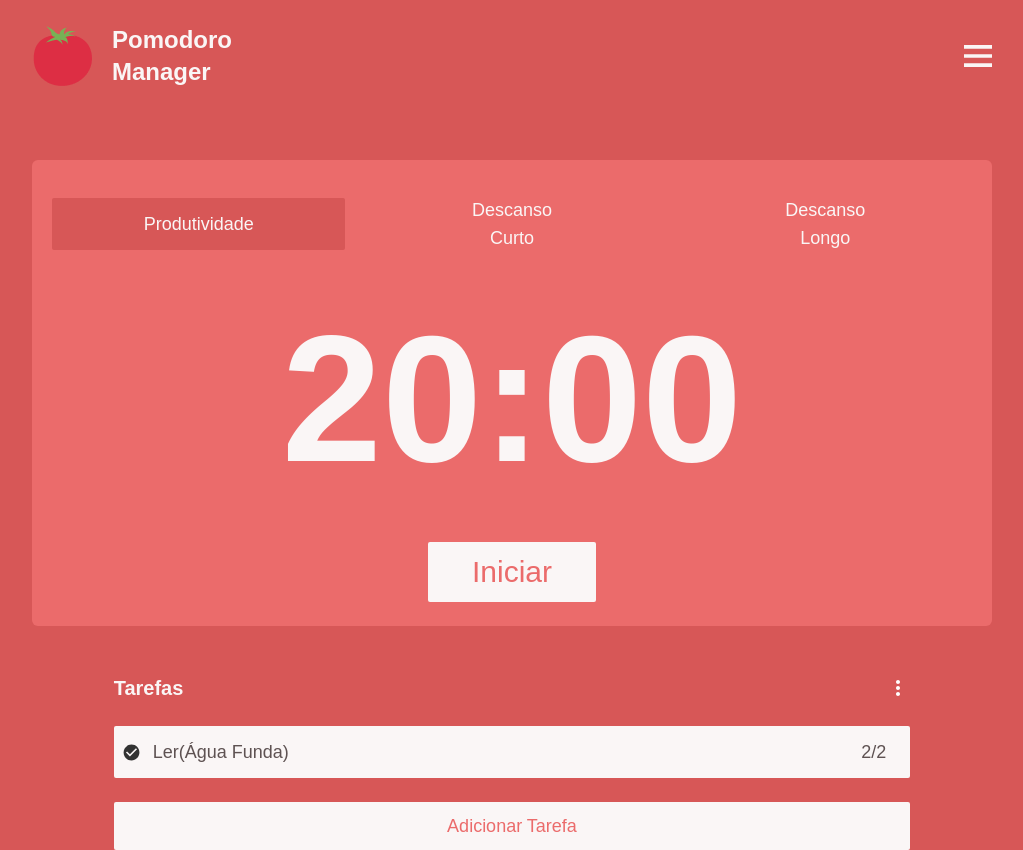
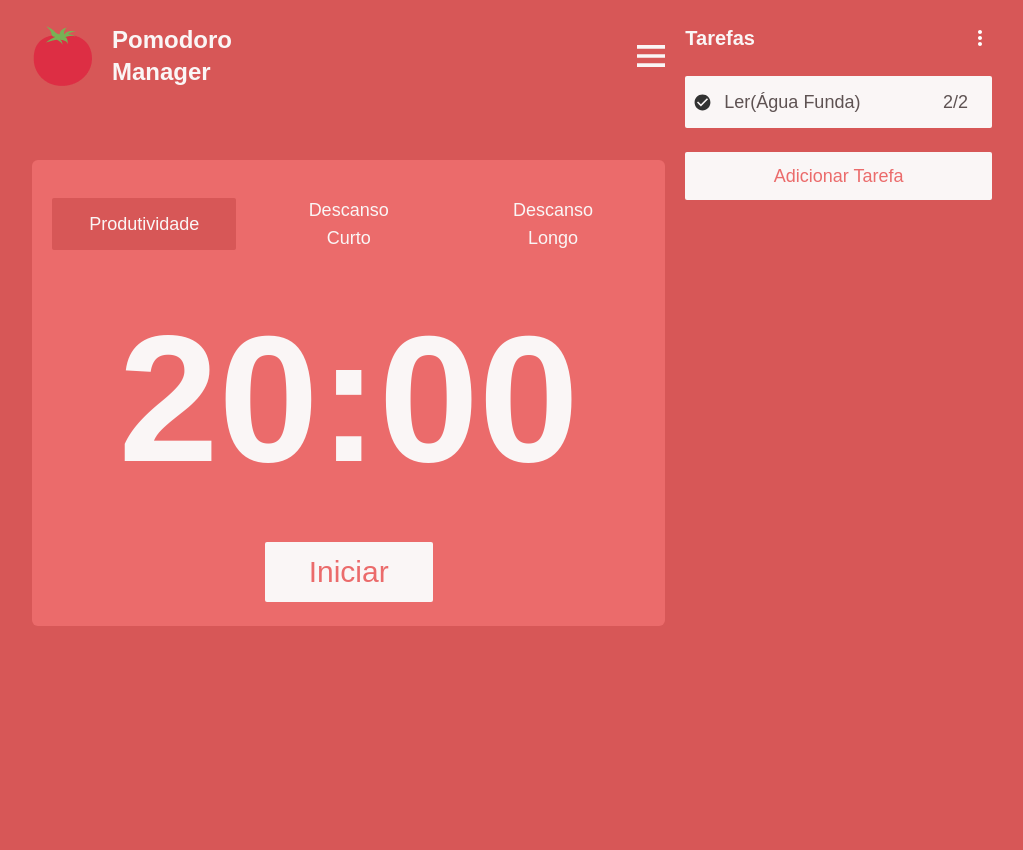
Before and after one commit to Erick-P-Calauro/pomodoro_manager, a React (Create React App) app: page / in a window 1280 px wide. Shown: the whole page, without its empty margins (128-1151 px from the left). After the commit the page ends 800 px from the top, so only its background shows below. Built offline with nearby package versions, Linux system fonts and the light colour scheme.

Commit message:
desktop static done

```diff
--- a/src/App.js
+++ b/src/App.js
@@ -6,13 +6,13 @@ function App() {
   return (
     <div className="flex justify-center h-full w-full">
       <div className="mx-2.5 max-w-[960px] flex flex-col items-center flex-grow">
-        <div className="w-full space-y-12 md-mobile:grid md-mobile:grid-cols-12 md-mobile:gap-x-5">
-          <div className="md-mobile:col-start-1 md-mobile:col-end-13 space-y-12">
+        <div className="w-full space-y-6 md-mobile:grid md-mobile:grid-cols-12 md-mobile:gap-x-5">
+          <div className="md-mobile:col-start-1 md-mobile:col-end-13 space-y-12 desktop:col-start-1 desktop:col-end-9">
             <Header></Header>
             <Timer></Timer>
           </div>
 
-          <div className="flex flex-col space-y-6 md-mobile:col-start-2 md-mobile:col-end-12">
+          <div className="flex flex-col space-y-6 md-mobile:col-start-2 md-mobile:col-end-12 lg-mobile:col-start-3 lg-mobile:col-end-11 desktop:col-start-9 desktop:col-end-13">
             <div className="flex items-center justify-between">
               <h2 className="font-workSans font-semibold text-textoNormal text-xl">Tarefas</h2>
               <button className="text-textoNormal">
--- a/tailwind.config.js
+++ b/tailwind.config.js
@@ -8,12 +8,10 @@ module.exports = {
       },
 
       fontSize: {
-        'sm-timer': "6.5rem",
-        'md-timer': "11rem",
-        'lg-timer': "13rem",
+        'sm-timer': "5rem",
+        'md-timer': "9.5rem",
+        'lg-timer': "11.5rem",
         'desktop-timer': "11.25rem",
-        'md-iniciar': "",
-        'desktop-iniciar': "",
       }
     },
 
@@ -30,7 +28,7 @@ module.exports = {
 
     screens: {
       'sm-mobile': '320px',
-      'md-mobile': '520px',
+      'md-mobile': '480px',
       'lg-mobile': '768px',
       'desktop': '960px',
     },
```
